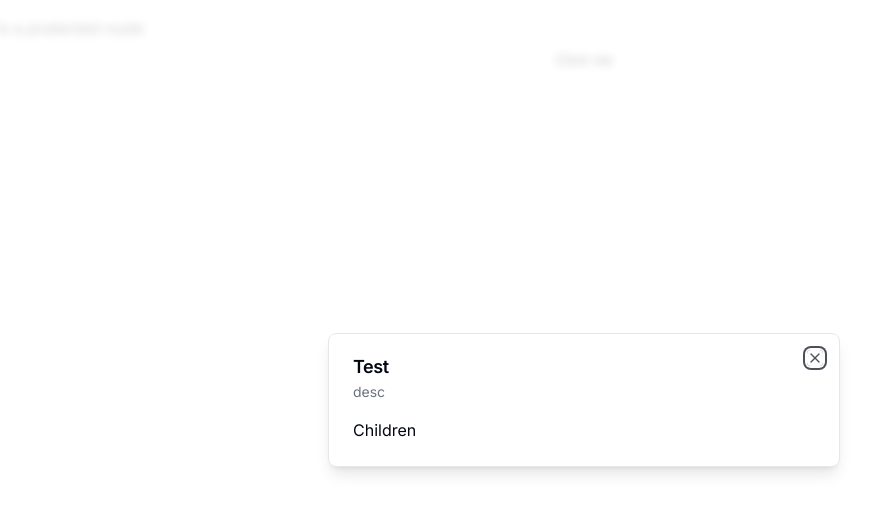
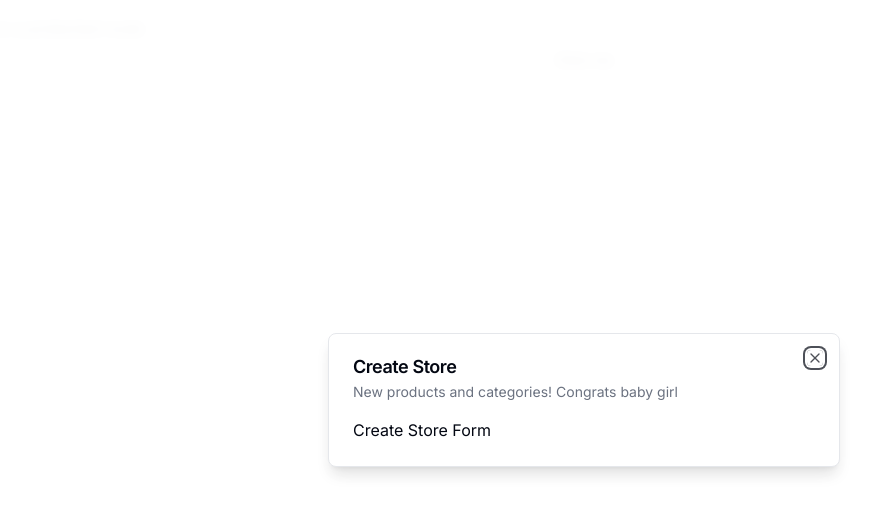
Before and after one commit to Stanwukong/ecommerce, a Next.js app: page / in a window 1280 px wide. Shown: the top 514 px of the page, without its empty margins (56-927 px from the left). Built offline with nearby package versions, Linux system fonts and the light colour scheme.

Commit message:
Modified modal behaviour

```diff
--- a/app/(root)/page.tsx
+++ b/app/(root)/page.tsx
@@ -4,12 +4,19 @@ import { Button } from "@/components/ui/button";
 import Modal from "@/components/ui/modal";
 import { useStoreModal } from "@/hooks/use-store-modal";
 import { UserButton } from "@clerk/nextjs";
+import { useEffect } from "react";
 
 
 export default function RootPage() {
 
   const onOpen = useStoreModal((state) => state.onOpen)
   const isOpen = useStoreModal((state) => state.isOpen)
+
+  useEffect(() => {
+    if (!isOpen) {
+      onOpen();
+    }
+  }, [isOpen, onOpen])
 
 
   const demo = () => {
--- a/components/modals/store-modal.tsx
+++ b/components/modals/store-modal.tsx
@@ -10,7 +10,7 @@ export const StoreModal = () => {
     return (
         <Modal
             title="Create Store"
-            desc="New products and categories! Congrats on your growth baby girl"
+            desc="New products and categories! Congrats baby girl"
             isOpen={storeModal.isOpen}
             onClose={storeModal.onClose}
         >
```
